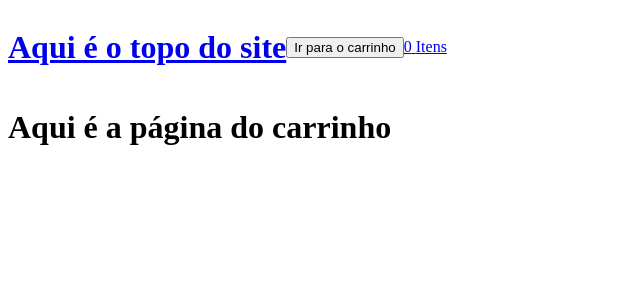
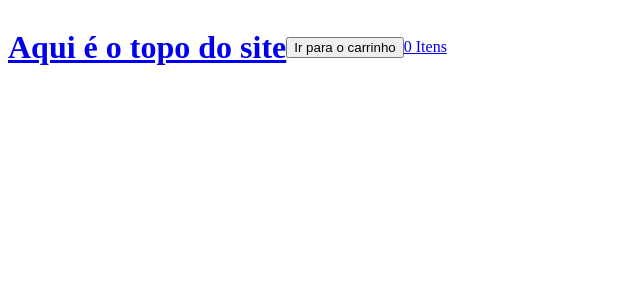
Before and after one commit to gabrieldiasss/alpharunner, a React (Create React App) app: page /cart in a window 1280 px wide. Shown: the top 300 px of the page, without its empty margins (0-640 px from the left). Built offline with nearby package versions, Linux system fonts and the light colour scheme.

Commit message:
remove product

```diff
--- a/src/hook/useCart.tsx
+++ b/src/hook/useCart.tsx
@@ -74,16 +74,27 @@ const addProduct = async (productId: number) => {
 
 }
 
-const removeProduct = () => {
+const removeProduct = (productId: number) => {
 
     try {
 
+        const updatedCart = [...cart]
+
+        const productExists = updatedCart.findIndex(product => product.id === productId)
+
+        if(productExists >= 0) {
+            updatedCart.splice(productExists, 1)
+            setCart(updatedCart)
+            localStorage.setItem('@RocketShoes:cart', JSON.stringify(updatedCart))
+        } else {
+            throw Error()
+
+        }
     } catch {
-
+        toast.error('Erro na remoção do produto');
     }
 
 }
-
 
     return (
         <CartContext.Provider value={{ cart, addProduct, removeProduct }} >
--- a/src/pages/Cart/index.tsx
+++ b/src/pages/Cart/index.tsx
@@ -1,9 +1,44 @@
+import { useState } from "react"
+import { useCart } from "../../hook/useCart"
+import { Product } from "../../types"
+import { formatPrice } from "../../util/format"
+
+import { Container } from './styles'
+
 const Cart = (): JSX.Element => {
 
+    const { cart, removeProduct } = useCart()
+
+    const cartFormatted = cart.map(product => ({
+        ...product,
+        priceFormatted: formatPrice(product.price),
+        subtotal: formatPrice(product.price * product.amount)
+    }))
+
+
+
+    function handleRemoveProduct(id: number) {
+        removeProduct(id)
+    }
+
     return (
-        <div>
-            <h1>Aqui é a página do carrinho</h1>
-        </div>
+        <Container>
+            {cartFormatted.map(product => (
+                <li key={product.id} >
+                    <img src={product.image} alt={product.title} />
+                    <h2>{product.title}</h2>
+                    <h3>{product.priceFormatted}</h3>
+
+                    <h1>Decrementar</h1>
+                    <h2>{product.amount}</h2>
+                    <h1>incrementar</h1>
+
+                    <h1>{product.subtotal}</h1>
+
+                    <h2 style={{ "color": "red" }} onClick={() => handleRemoveProduct(product.id)} >Remover</h2>
+                </li>
+            ))}
+        </Container>
     )
 }
 
--- /dev/null
+++ b/src/pages/Cart/styles.ts
@@ -0,0 +1,6 @@
+import styled from 'styled-components'
+
+export const Container = styled.div`
+    display: grid;
+    grid-template-columns: 1fr 1fr;
+`
```
